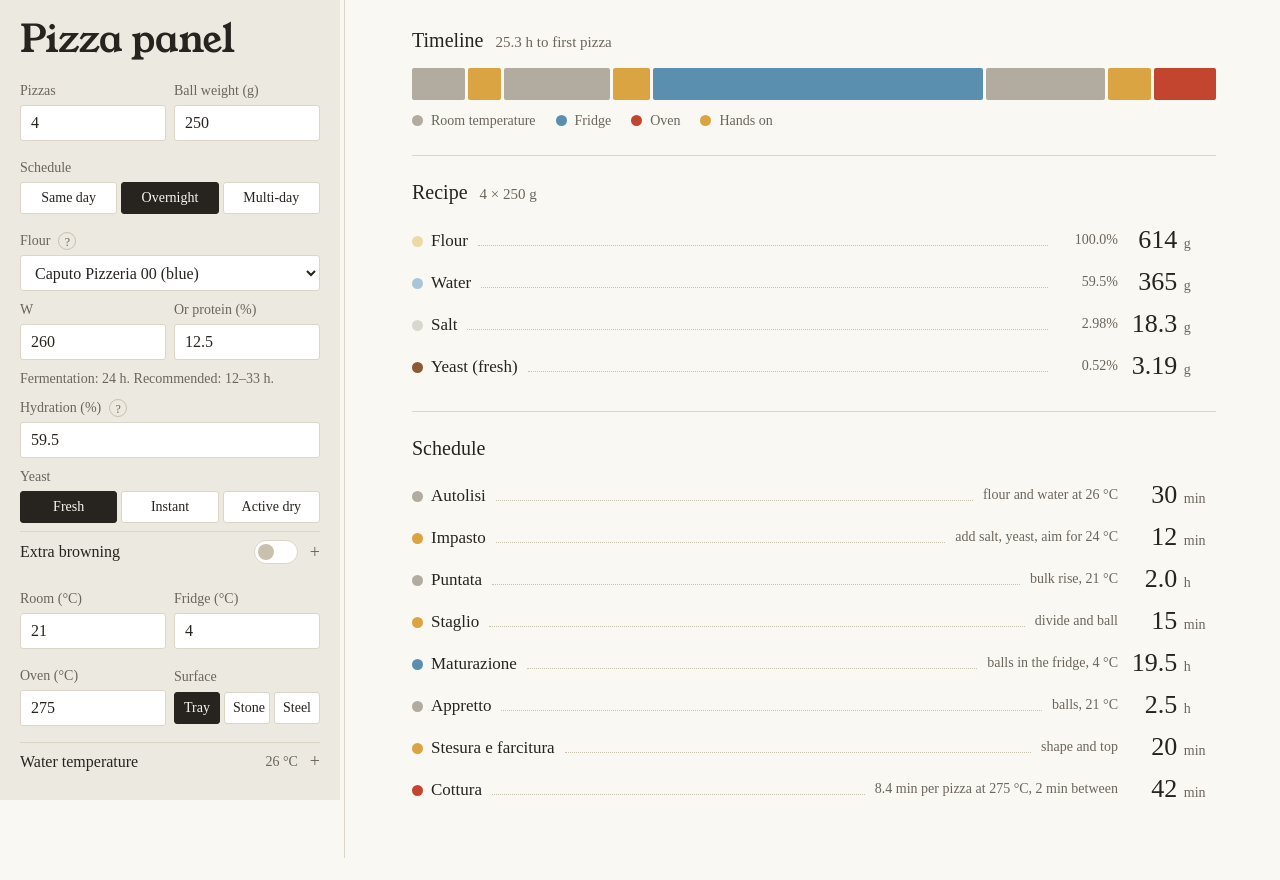
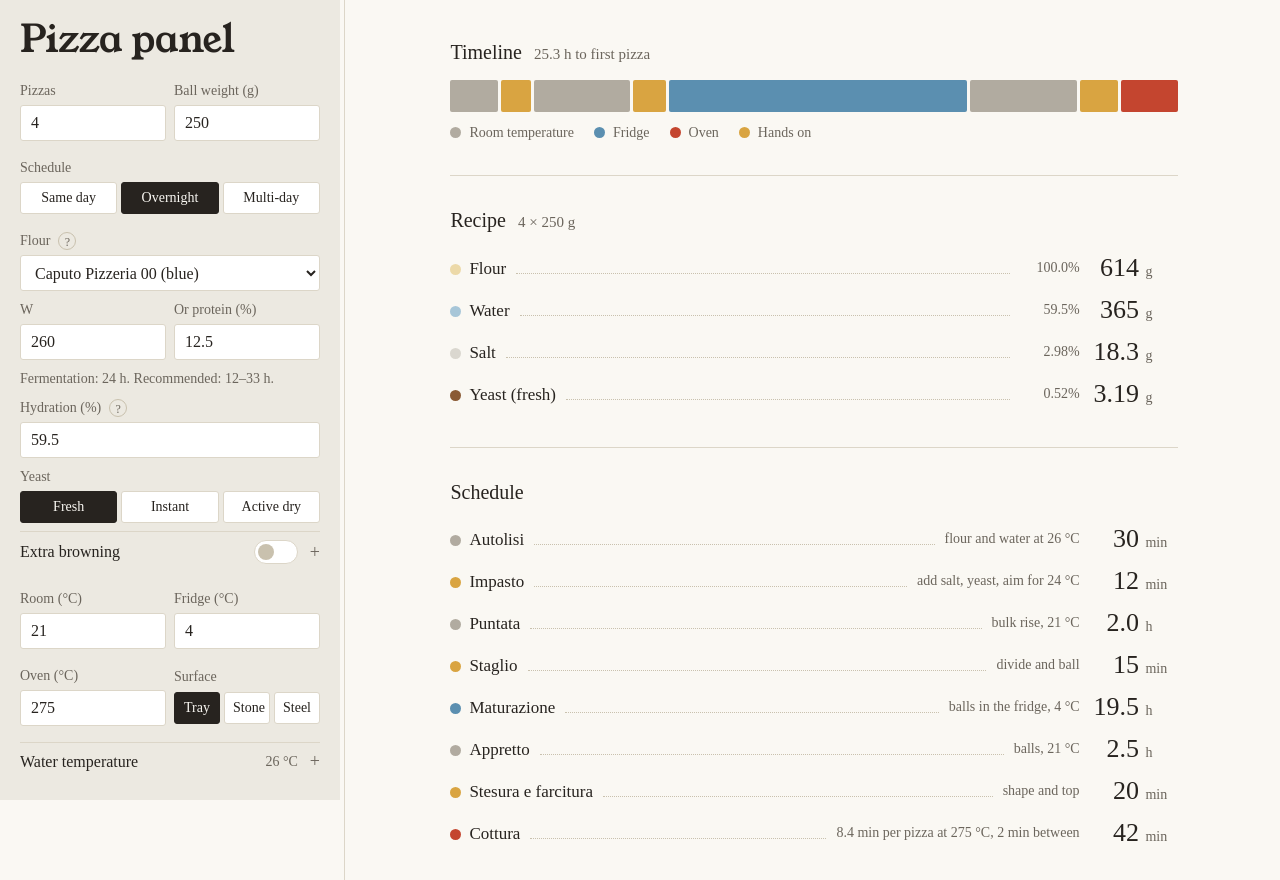
Before and after one commit to Nodo1221/Pizza-panel, a React (Vite) app: page / in a window 1280 px wide. Shown: the top 880 px of the page. Before the commit the page ends 858 px from the top, so only its background shows below. Built offline with nearby package versions, Linux system fonts and the light colour scheme.

Commit message:
Increase main layout margins for a bookish look

```diff
--- a/src/index.css
+++ b/src/index.css
@@ -64,8 +64,8 @@ b, strong { font-weight: inherit; }
 .grip { cursor: col-resize; touch-action: none; background: linear-gradient(var(--line), var(--line)) center / 1px 100% no-repeat; }
 .grip:hover, .grip:focus-visible { background: linear-gradient(var(--basil), var(--basil)) center / 3px 100% no-repeat; outline: none; }
 
-.main { min-width: 0; padding: 28px clamp(32px, 5vw, 64px) 48px; display: grid; gap: 24px; align-content: start; }
-.main > section + section { border-top: 1px solid var(--line); padding-top: 24px; }
+.main { min-width: 0; padding: 40px clamp(40px, 8vw, 120px) 64px; display: grid; gap: 32px; align-content: start; }
+.main > section + section { border-top: 1px solid var(--line); padding-top: 32px; }
 
 .row { display: grid; grid-template-columns: 1fr 1fr; gap: 8px; }
 .f { display: grid; gap: 4px; font-size: 14px; color: var(--mute); }
```
